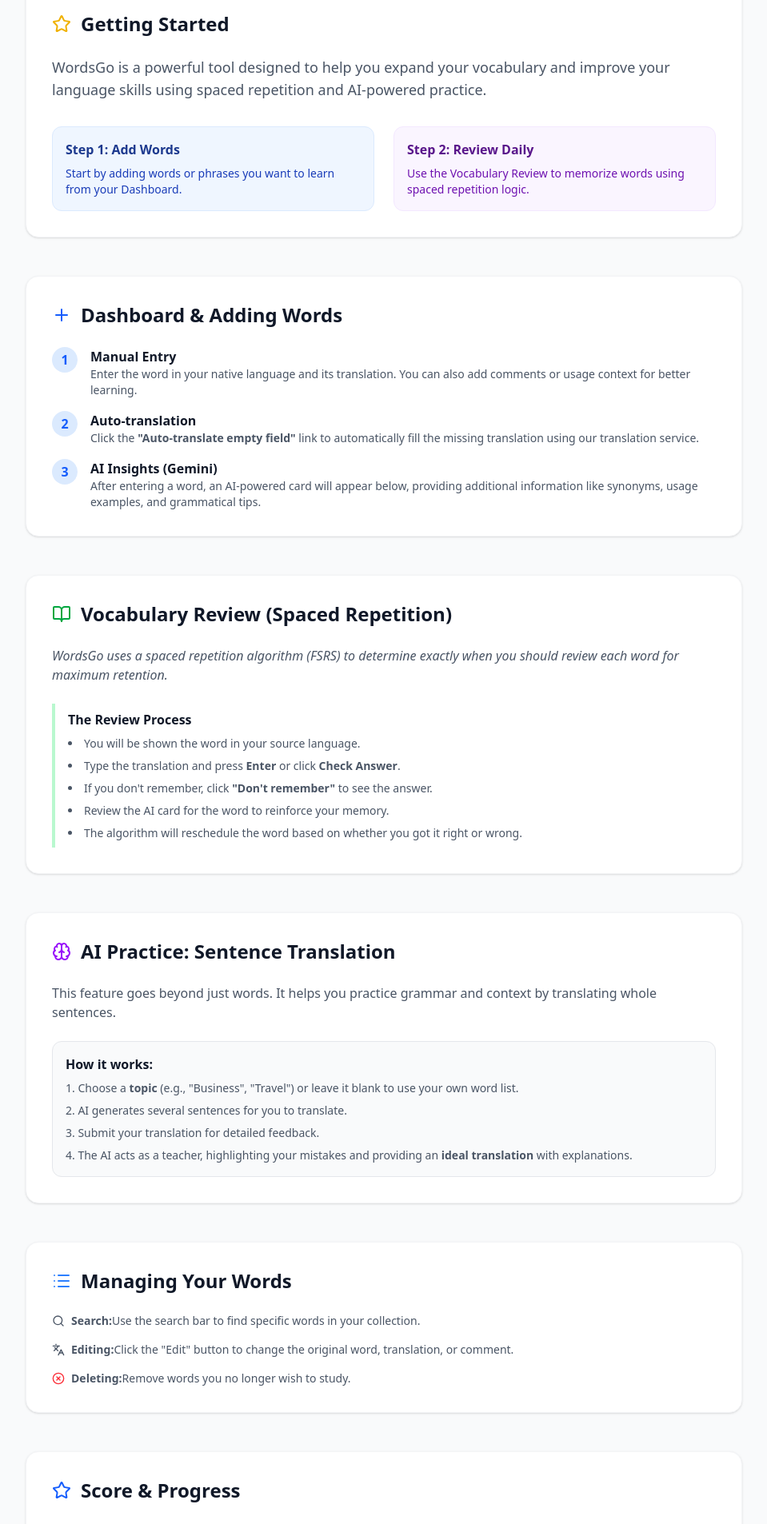
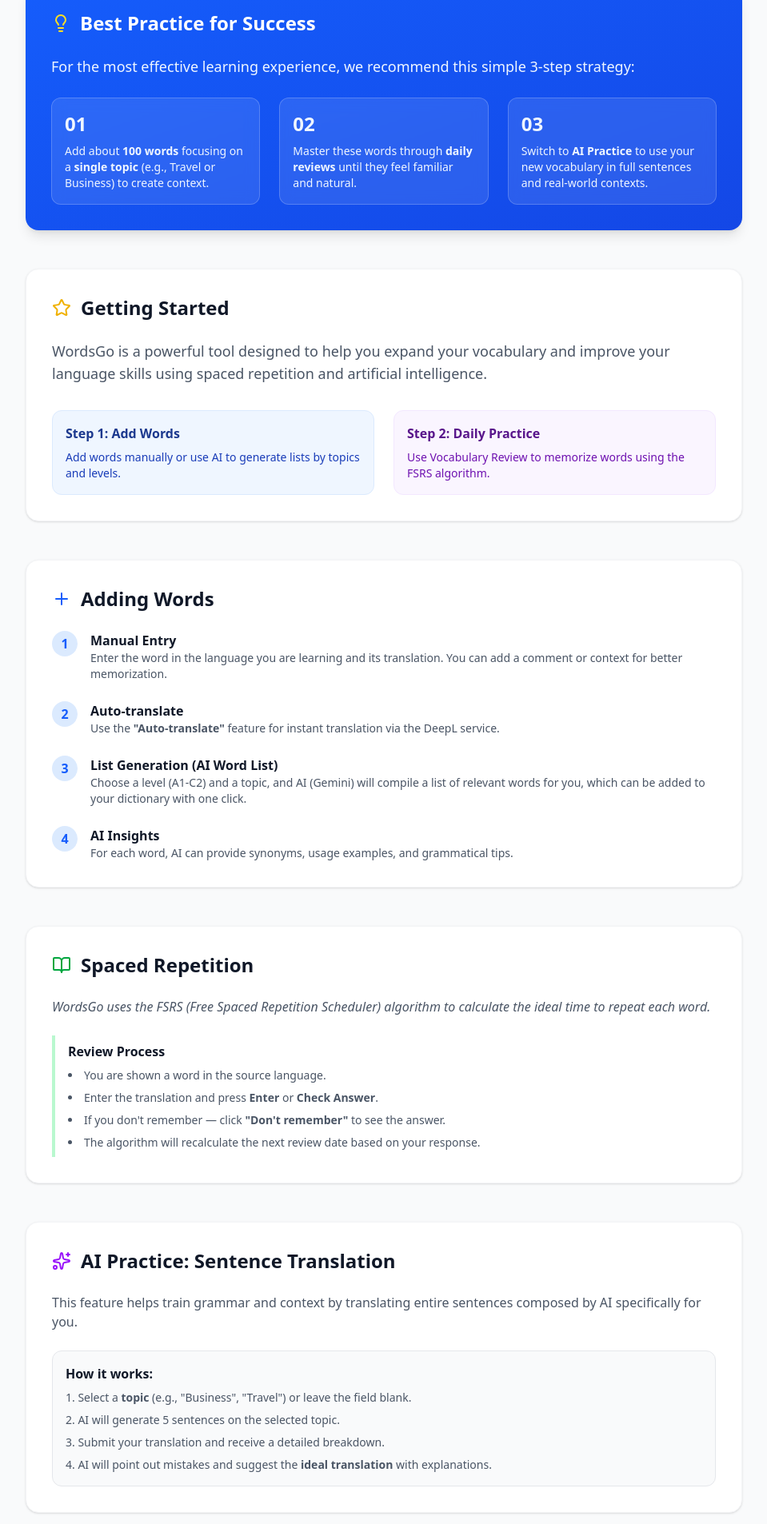
Before and after one commit to StasTolmachov/synaply, a Next.js app in the folder frontend_app/: page /help in a window 1280 px wide. Shown: the part 200-2106 px from the top of the page at 80% size, without its empty margins (160-1119 px from the left). Built offline with nearby package versions, Linux system fonts and the light colour scheme; no server answers.

Commit message:
Update Footer links and enhance Help page content: add "Terms of Service" and "Help" links to Footer, apply copy adjustments, and expand Help with new sections for learning strategies and AI-driven features.

```diff
--- a/frontend_app/src/app/help/page.tsx
+++ b/frontend_app/src/app/help/page.tsx
@@ -2,7 +2,7 @@
 
 import React from 'react';
 import Link from 'next/link';
-import { ArrowLeft, BookOpen, Plus, Brain, List, Search, Star, Languages, XCircle } from 'lucide-react';
+import { ArrowLeft, BookOpen, Plus, Brain, List, Search, Star, Languages, XCircle, Sparkles, GraduationCap, Layers, Lightbulb } from 'lucide-react';
 
 export default function HelpPage() {
   return (
@@ -17,6 +17,33 @@
         </div>
 
         <div className="space-y-12">
+          {/* Section: Best Practice */}
+          <section className="bg-gradient-to-br from-blue-600 to-blue-700 rounded-2xl shadow-lg p-8 text-white">
+            <h2 className="text-2xl font-bold mb-6 flex items-center">
+              <Lightbulb className="w-6 h-6 mr-3 text-yellow-300" />
+              Best Practice for Success
+            </h2>
+            <div className="space-y-4 text-blue-50">
+              <p className="text-lg leading-relaxed">
+                For the most effective learning experience, we recommend this simple 3-step strategy:
+              </p>
+              <div className="grid grid-cols-1 md:grid-cols-3 gap-6 mt-6">
+                <div className="bg-white/10 backdrop-blur-sm rounded-xl p-4 border border-white/20">
+                  <div className="text-2xl font-bold mb-2">01</div>
+                  <p className="text-sm">Add about <strong>100 words</strong> focusing on a <strong>single topic</strong> (e.g., Travel or Business) to create context.</p>
+                </div>
+                <div className="bg-white/10 backdrop-blur-sm rounded-xl p-4 border border-white/20">
+                  <div className="text-2xl font-bold mb-2">02</div>
+                  <p className="text-sm">Master these words through <strong>daily reviews</strong> until they feel familiar and natural.</p>
+                </div>
+                <div className="bg-white/10 backdrop-blur-sm rounded-xl p-4 border border-white/20">
+                  <div className="text-2xl font-bold mb-2">03</div>
+                  <p className="text-sm">Switch to <strong>AI Practice</strong> to use your new vocabulary in full sentences and real-world contexts.</p>
+                </div>
+              </div>
+            </div>
+          </section>
+
           {/* Section: Getting Started */}
           <section className="bg-white rounded-2xl shadow-sm border border-gray-100 p-8">
             <h2 className="text-2xl font-bold text-gray-900 mb-6 flex items-center">
@@ -24,46 +51,53 @@
               Getting Started
             </h2>
             <p className="text-gray-600 mb-4 text-lg">
-              WordsGo is a powerful tool designed to help you expand your vocabulary and improve your language skills using spaced repetition and AI-powered practice.
+              WordsGo is a powerful tool designed to help you expand your vocabulary and improve your language skills using spaced repetition and artificial intelligence.
             </p>
             <div className="grid grid-cols-1 md:grid-cols-2 gap-6 mt-8">
               <div className="p-4 bg-blue-50 rounded-xl border border-blue-100">
                 <h3 className="font-bold text-blue-900 mb-2">Step 1: Add Words</h3>
-                <p className="text-sm text-blue-800">Start by adding words or phrases you want to learn from your Dashboard.</p>
+                <p className="text-sm text-blue-800">Add words manually or use AI to generate lists by topics and levels.</p>
               </div>
               <div className="p-4 bg-purple-50 rounded-xl border border-purple-100">
-                <h3 className="font-bold text-purple-900 mb-2">Step 2: Review Daily</h3>
-                <p className="text-sm text-purple-800">Use the Vocabulary Review to memorize words using spaced repetition logic.</p>
+                <h3 className="font-bold text-purple-900 mb-2">Step 2: Daily Practice</h3>
+                <p className="text-sm text-purple-800">Use Vocabulary Review to memorize words using the FSRS algorithm.</p>
               </div>
             </div>
           </section>
 
-          {/* Section: Dashboard & Adding Words */}
+          {/* Section: Adding Words */}
           <section className="bg-white rounded-2xl shadow-sm border border-gray-100 p-8">
             <h2 className="text-2xl font-bold text-gray-900 mb-6 flex items-center">
               <Plus className="w-6 h-6 mr-3 text-blue-600" />
-              Dashboard & Adding Words
+              Adding Words
             </h2>
-            <div className="space-y-4">
+            <div className="space-y-6">
               <div className="flex items-start">
                 <div className="flex-shrink-0 w-8 h-8 bg-blue-100 rounded-full flex items-center justify-center font-bold text-blue-600 mr-4">1</div>
                 <div>
                   <h3 className="font-bold text-gray-900">Manual Entry</h3>
-                  <p className="text-gray-600 text-sm">Enter the word in your native language and its translation. You can also add comments or usage context for better learning.</p>
+                  <p className="text-gray-600 text-sm">Enter the word in the language you are learning and its translation. You can add a comment or context for better memorization.</p>
                 </div>
               </div>
               <div className="flex items-start">
                 <div className="flex-shrink-0 w-8 h-8 bg-blue-100 rounded-full flex items-center justify-center font-bold text-blue-600 mr-4">2</div>
                 <div>
-                  <h3 className="font-bold text-gray-900">Auto-translation</h3>
-                  <p className="text-gray-600 text-sm">Click the <strong>"Auto-translate empty field"</strong> link to automatically fill the missing translation using our translation service.</p>
+                  <h3 className="font-bold text-gray-900">Auto-translate</h3>
+                  <p className="text-gray-600 text-sm">Use the <strong>"Auto-translate"</strong> feature for instant translation via the DeepL service.</p>
                 </div>
               </div>
               <div className="flex items-start">
                 <div className="flex-shrink-0 w-8 h-8 bg-blue-100 rounded-full flex items-center justify-center font-bold text-blue-600 mr-4">3</div>
                 <div>
-                  <h3 className="font-bold text-gray-900">AI Insights (Gemini)</h3>
-                  <p className="text-gray-600 text-sm">After entering a word, an AI-powered card will appear below, providing additional information like synonyms, usage examples, and grammatical tips.</p>
+                  <h3 className="font-bold text-gray-900">List Generation (AI Word List)</h3>
+                  <p className="text-gray-600 text-sm">Choose a level (A1-C2) and a topic, and AI (Gemini) will compile a list of relevant words for you, which can be added to your dictionary with one click.</p>
+                </div>
+              </div>
+              <div className="flex items-start">
+                <div className="flex-shrink-0 w-8 h-8 bg-blue-100 rounded-full flex items-center justify-center font-bold text-blue-600 mr-4">4</div>
+                <div>
+                  <h3 className="font-bold text-gray-900">AI Insights</h3>
+                  <p className="text-gray-600 text-sm">For each word, AI can provide synonyms, usage examples, and grammatical tips.</p>
                 </div>
               </div>
             </div>
@@ -73,20 +107,19 @@
           <section className="bg-white rounded-2xl shadow-sm border border-gray-100 p-8">
             <h2 className="text-2xl font-bold text-gray-900 mb-6 flex items-center">
               <BookOpen className="w-6 h-6 mr-3 text-green-600" />
-              Vocabulary Review (Spaced Repetition)
+              Spaced Repetition
             </h2>
             <p className="text-gray-600 mb-6 italic">
-              WordsGo uses a spaced repetition algorithm (FSRS) to determine exactly when you should review each word for maximum retention.
+              WordsGo uses the FSRS (Free Spaced Repetition Scheduler) algorithm to calculate the ideal time to repeat each word.
             </p>
-            <div className="space-y-6">
+            <div className="space-y-4">
               <div className="border-l-4 border-green-200 pl-4 py-2">
-                <h3 className="font-bold text-gray-900">The Review Process</h3>
+                <h3 className="font-bold text-gray-900">Review Process</h3>
                 <ul className="list-disc list-inside text-sm text-gray-600 mt-2 space-y-2">
-                  <li>You will be shown the word in your source language.</li>
-                  <li>Type the translation and press <strong>Enter</strong> or click <strong>Check Answer</strong>.</li>
-                  <li>If you don't remember, click <strong>"Don't remember"</strong> to see the answer.</li>
-                  <li>Review the AI card for the word to reinforce your memory.</li>
-                  <li>The algorithm will reschedule the word based on whether you got it right or wrong.</li>
+                  <li>You are shown a word in the source language.</li>
+                  <li>Enter the translation and press <strong>Enter</strong> or <strong>Check Answer</strong>.</li>
+                  <li>If you don't remember — click <strong>"Don't remember"</strong> to see the answer.</li>
+                  <li>The algorithm will recalculate the next review date based on your response.</li>
                 </ul>
               </div>
             </div>
@@ -95,61 +128,58 @@
           {/* Section: AI Practice */}
           <section className="bg-white rounded-2xl shadow-sm border border-gray-100 p-8">
             <h2 className="text-2xl font-bold text-gray-900 mb-6 flex items-center">
-              <Brain className="w-6 h-6 mr-3 text-purple-600" />
+              <Sparkles className="w-6 h-6 mr-3 text-purple-600" />
               AI Practice: Sentence Translation
             </h2>
             <p className="text-gray-600 mb-6">
-              This feature goes beyond just words. It helps you practice grammar and context by translating whole sentences.
+              This feature helps train grammar and context by translating entire sentences composed by AI specifically for you.
             </p>
             <div className="grid grid-cols-1 gap-6">
               <div className="p-4 bg-gray-50 rounded-xl border border-gray-200">
                 <h3 className="font-bold text-gray-900 mb-2">How it works:</h3>
                 <ol className="list-decimal list-inside text-sm text-gray-600 space-y-2">
-                  <li>Choose a <strong>topic</strong> (e.g., "Business", "Travel") or leave it blank to use your own word list.</li>
-                  <li>AI generates several sentences for you to translate.</li>
-                  <li>Submit your translation for detailed feedback.</li>
-                  <li>The AI acts as a teacher, highlighting your mistakes and providing an <strong>ideal translation</strong> with explanations.</li>
+                  <li>Select a <strong>topic</strong> (e.g., "Business", "Travel") or leave the field blank.</li>
+                  <li>AI will generate 5 sentences on the selected topic.</li>
+                  <li>Submit your translation and receive a detailed breakdown.</li>
+                  <li>AI will point out mistakes and suggest the <strong>ideal translation</strong> with explanations.</li>
                 </ol>
               </div>
             </div>
           </section>
 
-          {/* Section: Managing Your Words */}
+          {/* Section: Managing Words */}
           <section className="bg-white rounded-2xl shadow-sm border border-gray-100 p-8">
             <h2 className="text-2xl font-bold text-gray-900 mb-6 flex items-center">
               <List className="w-6 h-6 mr-3 text-blue-500" />
-              Managing Your Words
+              Dictionary Management
             </h2>
             <div className="space-y-4 text-gray-600 text-sm">
               <p className="flex items-center">
                 <Search className="w-4 h-4 mr-2" />
-                <strong>Search:</strong> Use the search bar to find specific words in your collection.
+                <strong>Search:</strong> Use the search bar to quickly find words in your collection.
               </p>
               <p className="flex items-center">
-                <Languages className="w-4 h-4 mr-2" />
-                <strong>Editing:</strong> Click the "Edit" button to change the original word, translation, or comment.
+                <Layers className="w-4 h-4 mr-2" />
+                <strong>Sorting:</strong> View a list of all your words with the option to delete them.
               </p>
               <p className="flex items-center">
                 <XCircle className="w-4 h-4 mr-2 text-red-500" />
-                <strong>Deleting:</strong> Remove words you no longer wish to study.
+                <strong>Delete all words:</strong> Ability to completely clear your dictionary in one click.
               </p>
             </div>
           </section>
 
-          {/* Section: Scoring System */}
+          {/* Section: Progress */}
           <section className="bg-white rounded-2xl shadow-sm border border-gray-100 p-8">
             <h2 className="text-2xl font-bold text-gray-900 mb-6 flex items-center">
-              <Star className="w-6 h-6 mr-3 text-blue-600" />
-              Score & Progress
+              <GraduationCap className="w-6 h-6 mr-3 text-blue-600" />
+              Progress and Points
             </h2>
             <p className="text-gray-600 text-sm">
-              Your score (visible in the top header) represents your total number of correctly answered words during review sessions. Keep track of your progress as your vocabulary grows!
+              Your score (in the app header) displays the number of correctly translated words. The higher the score, the more words you have successfully mastered!
             </p>
           </section>
 
-          <div className="text-center pt-8 border-t border-gray-200">
-            <p className="text-gray-400 text-sm">WordsGo - Your AI-Powered Language Learning Assistant</p>
-          </div>
         </div>
       </div>
     </div>
--- a/frontend_app/src/components/Footer.tsx
+++ b/frontend_app/src/components/Footer.tsx
@@ -2,6 +2,7 @@
 
 import React from 'react';
 import { usePathname } from 'next/navigation';
+import Link from 'next/link';
 
 const Footer = () => {
   const pathname = usePathname();
@@ -18,7 +19,11 @@
       backgroundColor: isLandingPage ? 'white' : 'transparent'
     }}>
       <div style={{ marginBottom: '1rem' }}>
-        <p>© 2026 WordsGo. A project by Tolmachov.dev. All rights reserved.</p>
+        <p>© {new Date().getFullYear()} WordsGo. A project by Tolmachov.dev. All rights reserved.</p>
+      </div>
+      <div style={{ marginBottom: '1rem', display: 'flex', justifyContent: 'center', gap: '2rem' }}>
+        <Link href="/terms" style={{ color: '#555', textDecoration: 'none' }}>Terms of Service</Link>
+        <Link href="/help" style={{ color: '#555', textDecoration: 'none' }}>Help</Link>
       </div>
       <div style={{ marginBottom: '1rem' }}>
         <p>
```
Also changed, not shown: frontend_app/src/app/page.tsx (+172 -92 lines).
